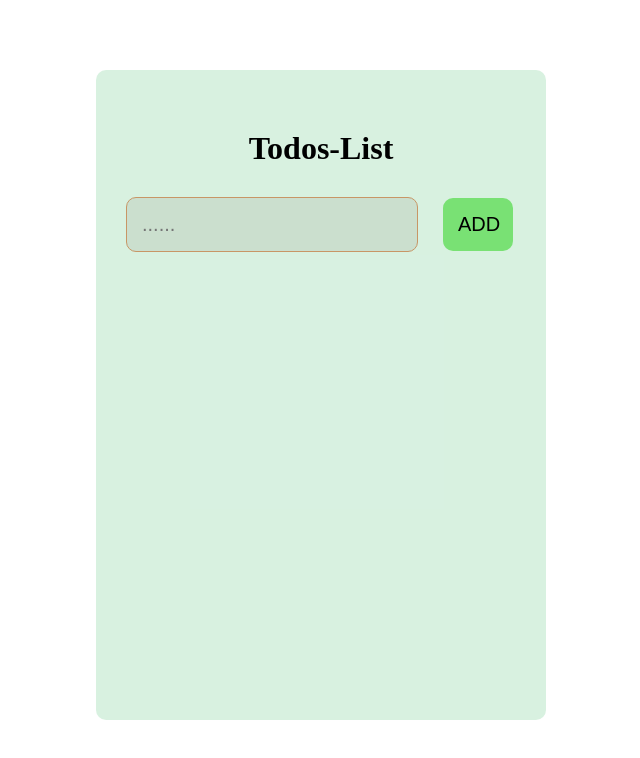
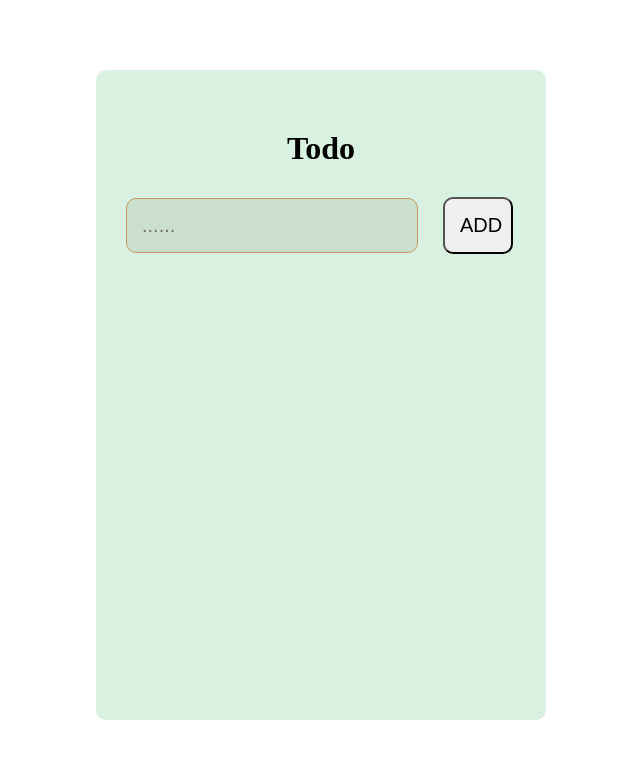
Before and after one commit to sokkhengg/app-frontend, a React (Create React App) app in the folder my-app-frontend/: page / in a window 1280 px wide. Shown: the top 758 px of the page, without its empty margins (319-959 px from the left). Built offline with nearby package versions, Linux system fonts and the light colour scheme.

Commit message:
modifying feature

```diff
--- a/my-app-frontend/src/App.css
+++ b/my-app-frontend/src/App.css
@@ -49,8 +49,6 @@
   padding: 15px 15px;
   font-size: 20px;
   border-radius: 10px;
-  border: 0;
-  background-color: #65de5dd1;
   cursor: pointer;
 }
 
--- a/my-app-frontend/src/App.js
+++ b/my-app-frontend/src/App.js
@@ -11,14 +11,14 @@ import TodosList from "./components/TodosList";
 
 const App = () => {
 
-  const initialState = JSON.parse(localStorage.getItem("todos")) || [];
+  // const initialState = JSON.parse(localStorage.getItem("todos")) || [];
   const [input, setInput] = useState("");
-  const [todos, setTodos] = useState(initialState);
+  const [todos, setTodos] = useState([]);
   const [editTodo, setEditTodo] = useState(null);
 
-  useEffect(() =>{
-    localStorage.setItem("todos", JSON.stringify(todos));
-  }, [todos]);
+  // useEffect(() =>{
+  //   localStorage.setItem("todos", JSON.stringify(todos));
+  // }, [todos]);
 
   return (
     <div className="container">
--- a/my-app-frontend/src/components/Header.js
+++ b/my-app-frontend/src/components/Header.js
@@ -3,7 +3,7 @@ import React from 'react'
 const Header = () => {
     return (
         <div className="header">
-            <h1>Todos-List</h1>
+            <h1>Todo</h1>
         </div>
     )
 }
--- a/my-app-frontend/src/components/TodosList.js
+++ b/my-app-frontend/src/components/TodosList.js
@@ -22,6 +22,7 @@ const TodosList = ({ todos, setTodos, setEditTodo }) => {
   }
 
   return (
+    // display all the button and the check mark
     <div>
       {todos.map((todo) => (
         <li className="list-item" key={todo.id}>
```
